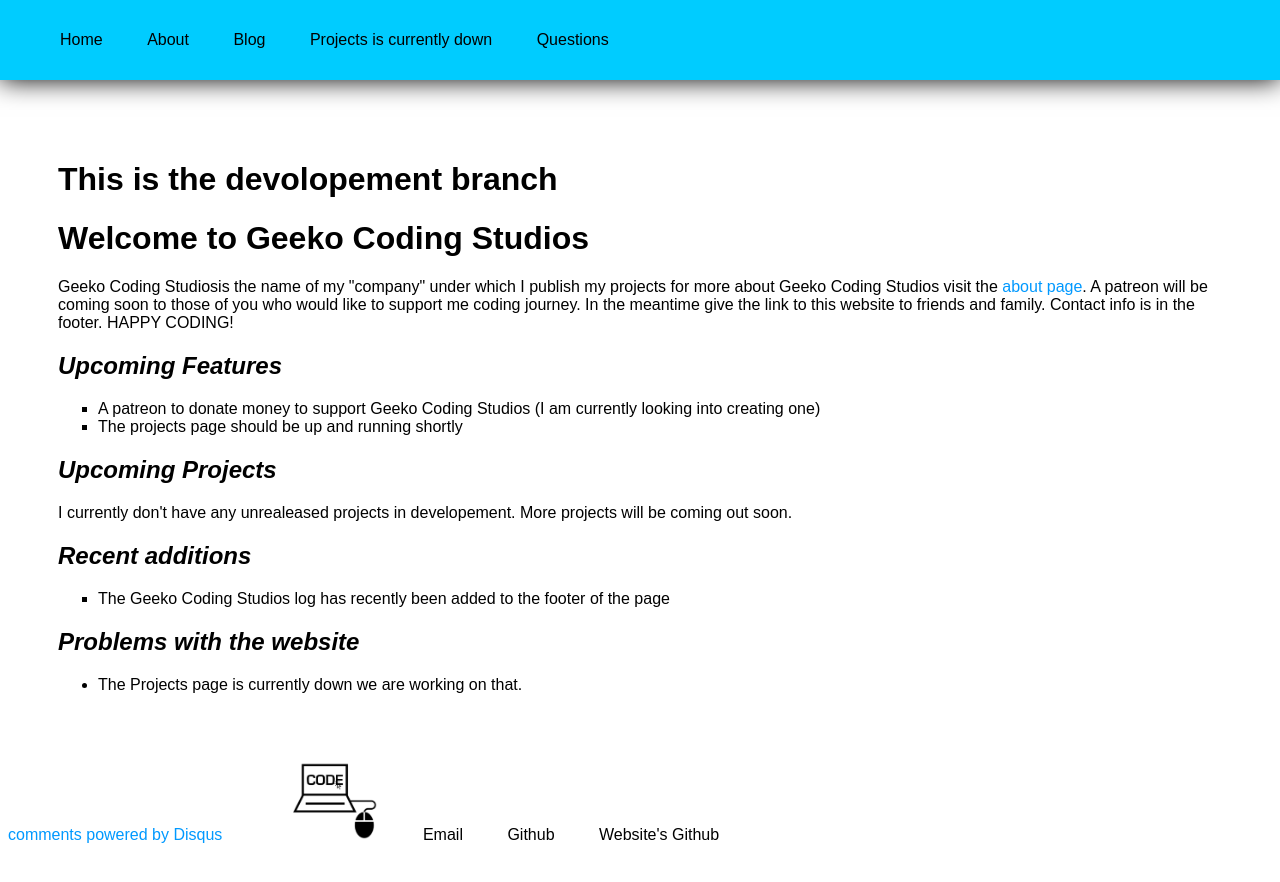
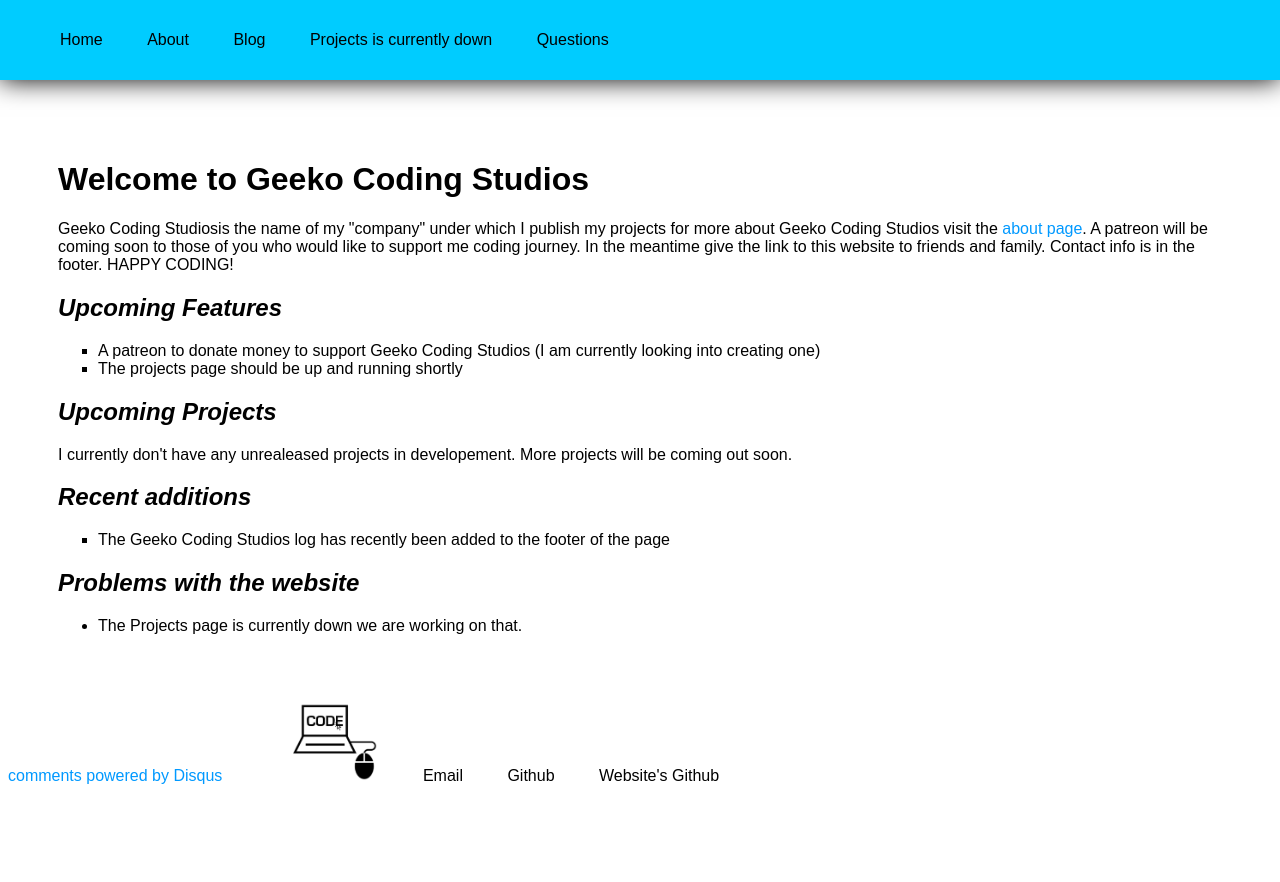
Before and after one commit to Geeko/geeko.github.io, a Jekyll site: the page built from index.html, in a window 1280 px wide. Shown: the top 882 px of the page. Built offline with Jekyll 4.4.1, drawn with Linux system fonts in a browser that asks for light colours; comment, search, counter and statistics services are not loaded.

Commit message:
Update index.html

```diff
--- a/index.html
+++ b/index.html
@@ -3,7 +3,6 @@ layout: default
 comments: true
 title: Geeko Homepage
 ---
-<h1>This is the devolopement branch</h1>
 <div class="blurb">
 	<h1>Welcome to Geeko Coding Studios</h1>
 		<p>Geeko Coding Studiosis the name of my "company" under which I publish my projects for
```
